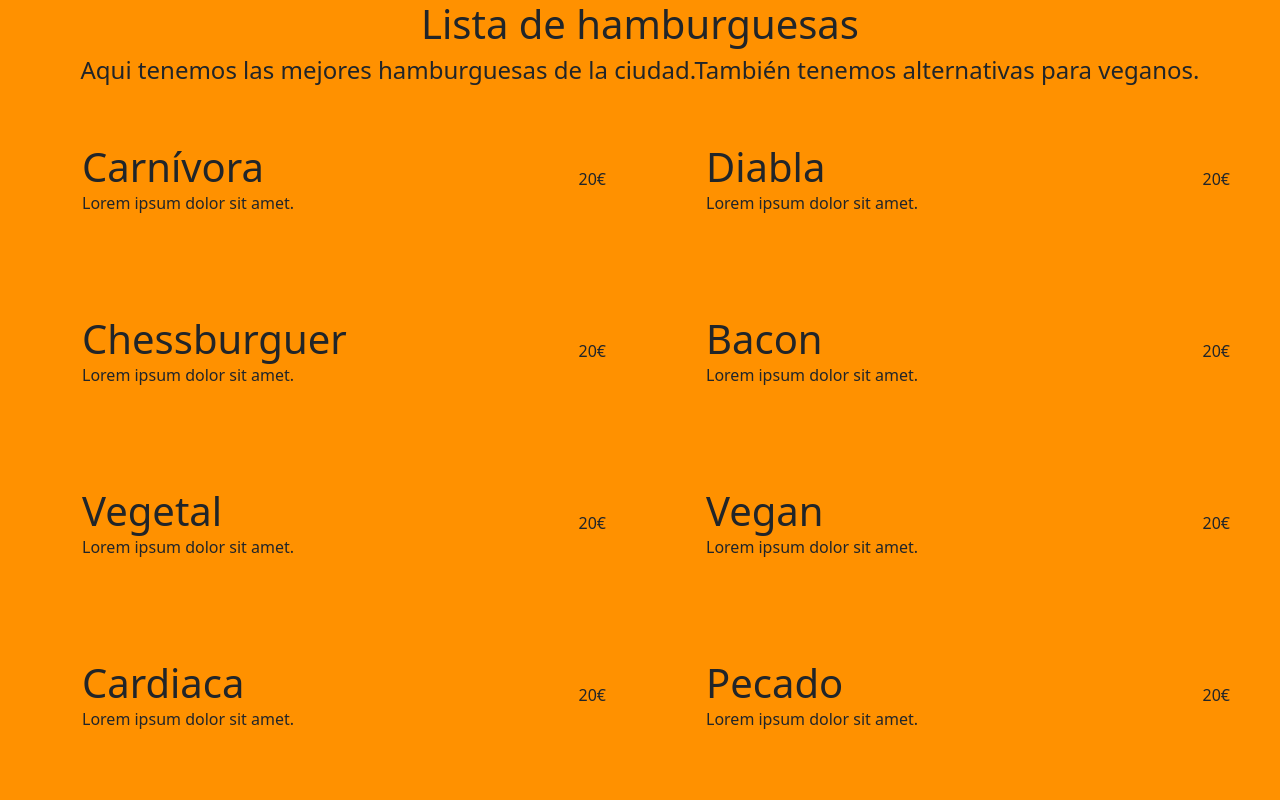
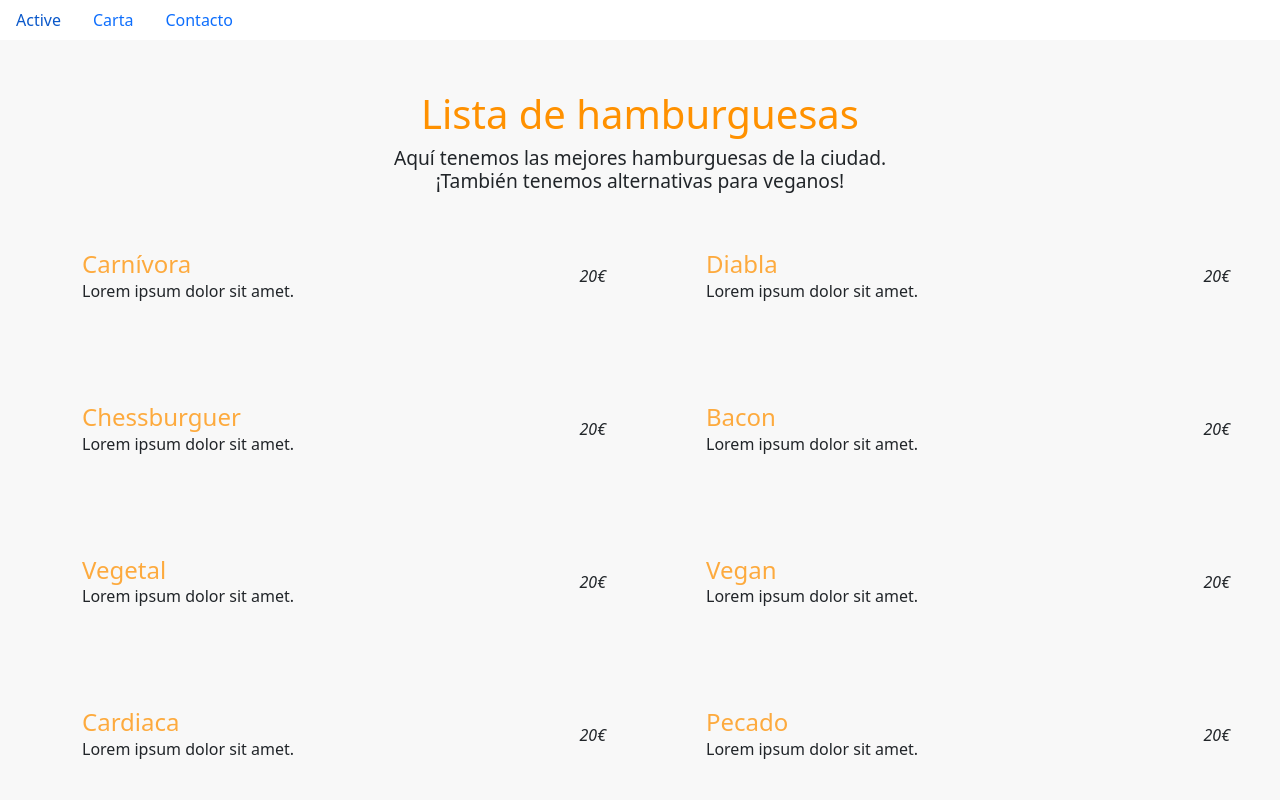
Before and after one commit to alvmara/proyecto-carta-restaurante, a plain HTML site: page carta.html in a window 1280 px wide. Shown: the top 800 px of the page. Drawn offline with nearby package versions, Linux system fonts and the light colour scheme.

Commit message:
cambiando colores y tamaño fuente

```diff
--- a/carta.html
+++ b/carta.html
@@ -11,8 +11,22 @@
     <link rel="stylesheet" href="css/styles.css">
 </head>
 <body>
-    <h1>Lista de hamburguesas</h1>
-    <h4>Aqui tenemos las mejores hamburguesas de la ciudad.También tenemos alternativas para veganos.</h4>
+    <header class="bg-white">
+        <ul class="nav">
+            <li class="nav-item">
+                <a class="nav-link active" aria-current="page" href="/">Active</a>
+            </li>
+            <li class="nav-item">
+                <a class="nav-link" href="carta.html">Carta</a>
+            </li>
+            <li class="nav-item">
+                <a class="nav-link" href="contacto.html">Contacto</a>
+            </li>
+        </ul>
+    </header>
+
+    <h1 class="cart-title">Lista de hamburguesas</h1>
+    <h4 class="cart-subtitle">Aquí tenemos las mejores hamburguesas de la ciudad. <br/> ¡También tenemos alternativas para veganos!</h4>
 
     <ul class="burguers-list">
         <li class="burguers-list-item">
--- a/css/styles.css
+++ b/css/styles.css
@@ -3,12 +3,23 @@
     --bs-primary-rgb: 255, 145, 0;
 }
 
-
 body {
     text-align: center;
-    background-color: var(--bs-primary);
+    background-color: rgb(248, 248, 248);
 }
 
+/* Título y subtitulo de la carta de comidas */
+.cart-title {
+    margin-top: 50px;
+    color: var(--bs-primary);
+}
+
+.cart-subtitle {
+    font-weight: 300;
+    font-size: 1.2rem;
+}
+
+/* Lista de la carta de comidas */
 .burguers-list {
     display: flex;
     flex-wrap: wrap;
@@ -26,6 +37,15 @@ body {
 
 .burguers-list-item .price {
     margin-left: auto;
+    font-style: italic;
+    font-weight: 500;
+}
+
+
+.burguers-list-item h1 {
+    font-size: 1.5rem;
+    color: var(--bs-primary);
+    opacity: 0.75;
 }
 
 .burguers-list-item h1,
@@ -33,5 +53,10 @@ body {
     margin-top: 0px;
     margin-bottom: 0px;
     text-align: left;
+}
 
+@media only screen and (max-width: 800px) {
+    .burguers-list-item {
+        width: 100%;
+    }
 }
```
Also changed, not shown: index.html (+1 -1 lines).
